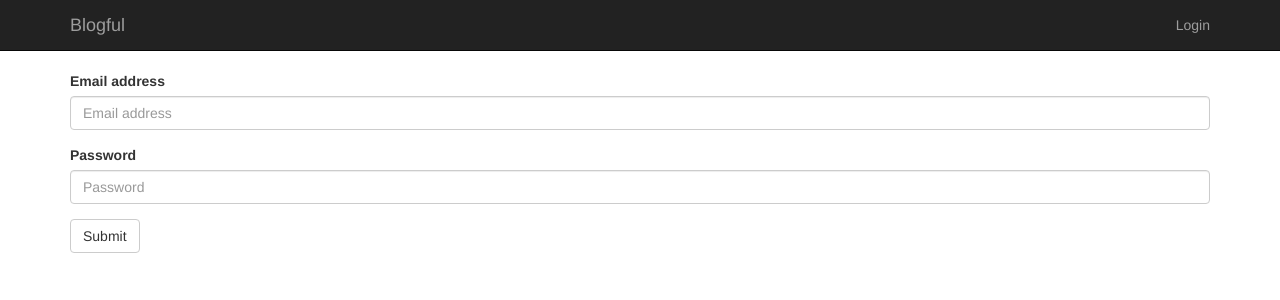
After one commit to avargas94/Blogful, a Flask app: page /login in a window 1280 px wide. The commit adds this page. Shown: the top 300 px of the page. Run offline with Flask 2, Linux system fonts and the light colour scheme; some libraries are stand-ins or nearby versions.

Commit message:
Added User Login, and Logout

```diff
--- a/blog/__init__.py
+++ b/blog/__init__.py
@@ -1,5 +1,6 @@
 import os
 from flask import Flask
+
 
 app = Flask(__name__)
 config_path = os.environ.get("CONFIG_PATH", "blog.config.DevelopmentConfig")
@@ -7,3 +8,4 @@ app.config.from_object(config_path)
 
 from . import views
 from . import filters
+from . import login
--- a/blog/config.py
+++ b/blog/config.py
@@ -4,3 +4,4 @@ import os
 class DevelopmentConfig(object):
     SQLALCHEMY_DATABASE_URI = "postgresql://avargas:Thinkful@localhost:5432/blogful"
     DEBUG = True
+    SECRET_KEY = os.environ.get("BLOGFUL_SECRET_KEY", os.urandom(12))
--- a/blog/templates/base.html
+++ b/blog/templates/base.html
@@ -21,6 +21,15 @@
     </head>
 
     <body>
+        {% with messages = get_flashed_messages(with_categories=true) %}
+        {% if messages %}
+        {% for category, message in messages %}
+        <div class="alert alert-{{ category }}">
+            {{ message }}
+        </div>
+        {% endfor %}
+        {% endif %}
+        {% endwith %}
         <div class="navbar navbar-inverse navbar-static-top" role="navigation">
             <div class="container">
                 <div class="navbar-header">
@@ -34,7 +43,15 @@
                 </div>
                 <div class="collapse navbar-collapse">
                     <ul class="nav navbar-nav navbar-right">
+                        {% if current_user.is_authenticated %}
+                            <li><a href="{{ url_for('logout') }}">Logout</a></li>
+                        {% else %}
+                            <li><a href="{{ url_for('login_get') }}">Login</a></li>
+                        {% endif %}
                     </ul>
+                    {% if current_user.is_authenticated %}
+                        <p class="navbar-text navbar-right">Signed in as {{ current_user.name }}</p>
+                    {% endif %}
                 </div>
             </div>
         </div>
--- /dev/null
+++ b/blog/templates/login.html
@@ -0,0 +1,14 @@
+{% extends "base.html" %}
+{% block content %}
+<form role="form" method="POST">
+    <div class="form-group">
+        <label for="email">Email address</label>
+        <input type="email" class="form-control" id="email" name="email" placeholder="Email address" required>
+    </div>
+    <div class="form-group">
+        <label for="password">Password</label>
+        <input type="password" class="form-control" id="password" name="password" placeholder="Password" required>
+    </div>
+    <button type="submit" class="btn btn-default">Submit</button>
+</form>
+{% endblock %}
--- a/blog/templates/macros.html
+++ b/blog/templates/macros.html
@@ -3,7 +3,7 @@
     <div class="col-md-2 text-right metadata">
         <ul class="list-unstyled">
             <li>
-                {{ entry.datetime | dateformat("%d/%m/%y") }}
+                {{ entry.datetime | dateformat("%m/%d/%y") }} {{ entry.author.name }}
             </li>
         </ul>
     </div>
@@ -19,7 +19,7 @@
     <div class="col-md-2 text-right metadata">
         <ul class="list-unstyled">
             <li>
-                {{ entry.datetime | dateformat("%d/%m/%y") }}
+                {{ entry.datetime | dateformat("%m/%d/%y") }} {{ entry.author.name }}
             </li>
         </ul>
     </div>
--- a/blog/views.py
+++ b/blog/views.py
@@ -3,7 +3,13 @@ from flask import render_template, request, redirect, url_for
 from . import app
 from .database import  session, Entry
 
+from flask import flash
+from flask_login import login_user, login_required, current_user, logout_user
+from werkzeug.security import check_password_hash
+from .database import User
+
 PAGINATE_BY = 10
+
 
 @app.route('/', methods=['GET'])
 @app.route('/page/<int:page>', methods=['GET'])
@@ -40,15 +46,18 @@ def entries(page=1):
 
 
 @app.route('/entry/add', methods=['GET'])
+@login_required
 def add_entry_get():
     return render_template("add_entry.html")
 
 
 @app.route('/entry/add', methods=['POST'])
+@login_required
 def add_entry_post():
     entry = Entry(
         title=request.form["title"],
         content=request.form['content'],
+        author=current_user,
     )
     session.add(entry)
     session.commit()
@@ -67,6 +76,7 @@ def view_entry(id):
 
 
 @app.route('/entry/<int:id>/edit', methods=['GET'])
+@login_required
 def edit_get(id):
     entry = session.query(Entry).get(id)
 
@@ -77,6 +87,7 @@ def edit_get(id):
 
 
 @app.route('/entry/<int:id>/edit', methods=['POST'])
+@login_required
 def edit_post(id):
 
     entry = session.query(Entry).get(id)
@@ -88,6 +99,7 @@ def edit_post(id):
 
 
 @app.route('/entry/<id>/delete', methods=['GET'])
+@login_required
 def delete_entry(id):
 
     entry = session.query(Entry).get(id)
@@ -95,3 +107,28 @@ def delete_entry(id):
     session.commit()
 
     return redirect(url_for("entries"))
+
+
+@app.route('/login', methods=['GET'])
+def login_get():
+    return render_template("login.html")
+
+
+@app.route("/login", methods=["POST"])
+def login_post():
+    email = request.form["email"]
+    password = request.form["password"]
+    user = session.query(User).filter_by(email=email).first()
+    if not user or not check_password_hash(user.password, password):
+        flash("Incorrect username or password", "danger")
+        return redirect(url_for("login_get"))
+
+    login_user(user)
+    return redirect(request.args.get('next') or url_for("entries"))
+
+
+@app.route("/logout")
+def logout():
+
+    logout_user()
+    return redirect(url_for('entries'))
```
Also changed, not shown: blog/database.py (+19 -4 lines), blog/login.py (added, +13 -0 lines), manage.py (+51 -14 lines).
